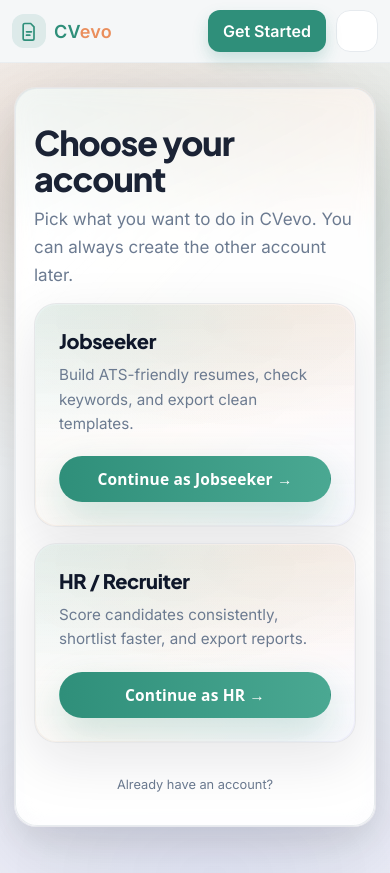
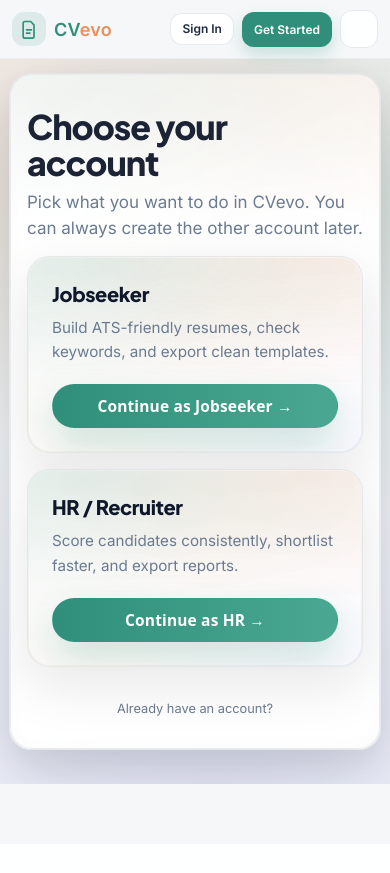
Before and after one commit to Sirson39/CVevo, a Django app: page /pages/public/auth-register-choose.html in a window 390 px wide. After the commit the page ends 784 px from the top, so only its background shows below. Run offline with Django 5.2, Linux system fonts and the light colour scheme.

Commit message:
Improve mobile responsiveness

```diff
--- a/frontend/assets/css/auth.css
+++ b/frontend/assets/css/auth.css
@@ -803,11 +803,62 @@
 }
 
 @media (max-width: 720px){
-  .auth{ padding: 24px 0 46px; }
-  .auth-shell{ width: calc(100% - 28px); }
-  .auth-left{ padding: 18px; }
-  .auth-right .right-card{ padding: 18px; }
+  .auth{
+    padding: 14px 0 34px;
+    background:
+      radial-gradient(700px 420px at 20% 0%, rgba(240,122,60,.10), transparent 60%),
+      radial-gradient(700px 420px at 85% 12%, rgba(47,143,122,.10), transparent 60%),
+      linear-gradient(180deg, rgba(255,255,255,.98), rgba(245,247,248,1));
+  }
+
+  .auth-shell{
+    width: calc(100% - 18px);
+    grid-template-columns: 1fr;
+    gap: 0;
+    border-radius: 22px;
+  }
+
+  .auth-shell::before{
+    opacity: .55;
+  }
+
+  .auth-left{
+    padding: 16px;
+    border-radius: 22px;
+  }
+
+  .auth-right{
+    display: none;
+  }
+
   .auth .grid2{ grid-template-columns: 1fr; }
+  .auth-h1{
+    font-size: clamp(28px, 7.8vw, 36px);
+    margin-top: 12px;
+  }
+
+  .auth-p{
+    font-size: 15px;
+    line-height: 1.55;
+  }
+
+  .auth .form{
+    padding: 14px 14px 16px;
+    gap: 10px;
+  }
+
+  .auth .btn{
+    height: 44px;
+    border-radius: 14px;
+  }
+
+  .auth .btn.primary{
+    font-size: 14.5px;
+  }
+
+  .auth .btn.google{
+    font-size: 14px;
+  }
 }
 
 /* Reduced motion */
--- a/frontend/assets/css/styles.css
+++ b/frontend/assets/css/styles.css
@@ -819,9 +819,20 @@
     font-size: 18px;
   }
 
+  .nav-actions{
+    gap: 6px;
+  }
+
+  .nav-actions .link{
+    padding: 7px 9px;
+    font-size: 11px;
+    border-radius: 11px;
+  }
+
   .nav-actions .btn{
-    padding: 10px 14px;
+    padding: 9px 11px;
     border-radius: 12px;
+    font-size: 12px;
   }
 
   .nav-links.open{
@@ -855,6 +866,11 @@
 
   .template-card img{
     height: 290px;
+  }
+
+  .burger{
+    width: 36px;
+    height: 36px;
   }
 }
 
@@ -1198,7 +1214,7 @@
 @media (max-width: 720px){
   .site-header .nav{
     flex-wrap: wrap;
-    gap: 10px;
+    gap: 8px;
   }
 
   .brand{
@@ -1208,11 +1224,23 @@
 
   .nav-actions{
     margin-left: auto;
-    gap: 10px;
+    gap: 8px;
+    flex-wrap: nowrap;
   }
 
   .nav-actions .link{
-    display: none;
+    display: inline-flex;
+    align-items: center;
+    justify-content: center;
+    padding: 9px 11px;
+    border-radius: 12px;
+    border: 1px solid rgba(230,234,238,.95);
+    background: rgba(255,255,255,.92);
+    color: #1f2a44;
+    font-size: 12px;
+    font-weight: 800;
+    line-height: 1;
+    white-space: nowrap;
   }
 
   /* Re-enable the burger after the premium navbar block resets .nav-links */
@@ -1228,6 +1256,11 @@
     flex-direction: column;
     justify-content: center;
     flex: 0 0 auto;
+    width: 38px;
+    height: 38px;
+    padding: 0;
+    border-radius: 12px;
+    background: rgba(255,255,255,.92);
   }
 
   .nav-links.open{
@@ -1248,7 +1281,7 @@
   }
 
   .hero-wrap{
-    padding-top: 20px;
+    padding-top: 18px;
   }
 
   .hero{
```
Also changed, not shown: frontend/assets/js/app.js (+11 -0 lines).
